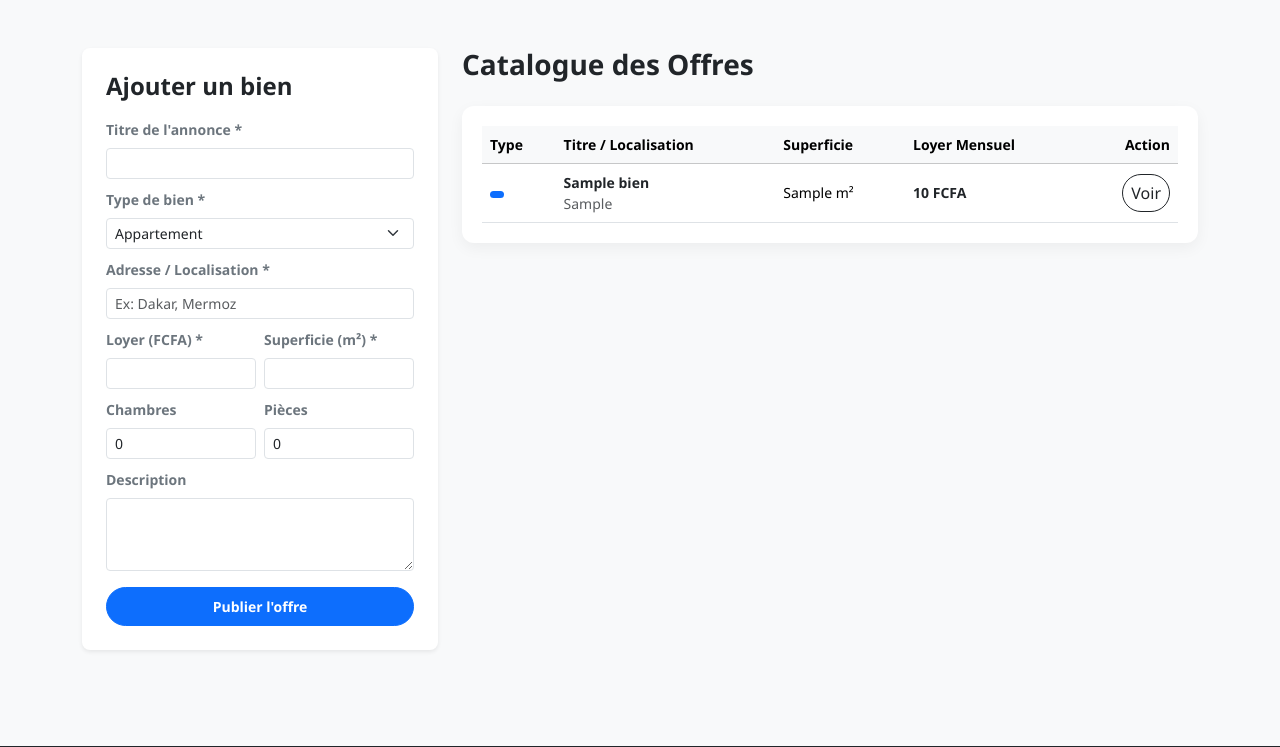
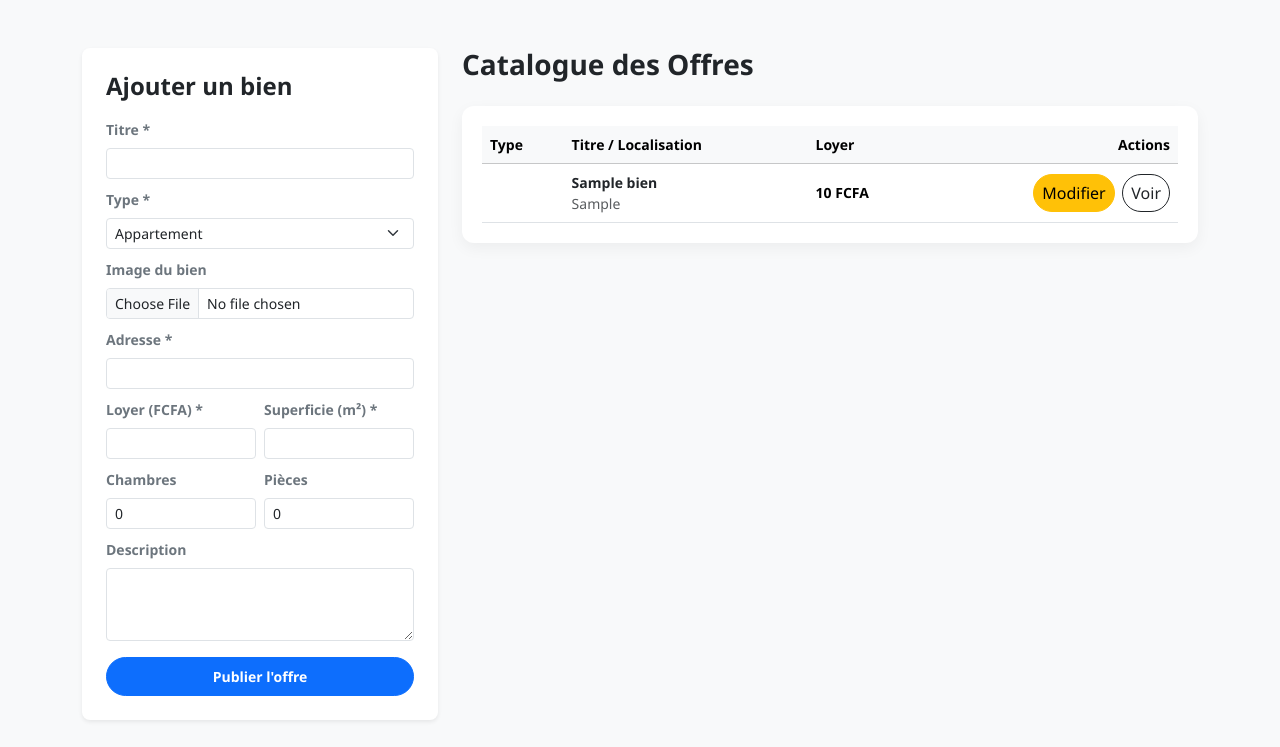
Before and after one commit to mbacke935/agence_immobiliere, a PHP site: page /commercial/gestion_biens.php in a window 1280 px wide. Shown: the part 56-803 px from the top of the page. Run offline with PHP 8.4, Linux system fonts and the light colour scheme; the visitor is signed in with stand-in values (Sample User, id 1); tables that the repository leaves empty or names only in its code hold one stand-in row (values such as "Sample post").

Commit message:
upload img

```diff
--- a/commercial/gestion_biens.php
+++ b/commercial/gestion_biens.php
@@ -3,7 +3,6 @@
 require_once '../config/db.php';
 include_once '../includes/header.php';
 
-// Sécurisation : uniquement pour les commerciaux connectés
 if (!isset($_SESSION['id_user']) || $_SESSION['role'] !== 'Commercial') {
     header('Location: ../auth/connexion.php');
     exit();
@@ -21,39 +20,44 @@ if ($_SERVER['REQUEST_METHOD'] === 'POST' && isset($_POST['ajouter_bien'])) {
     $superficie = (float)$_POST['superficie'];
     $nb_chambres = (int)$_POST['nb_chambres'];
     $nb_pieces = (int)$_POST['nb_pieces'];
-    $type = $_POST['type']; // 'Appartement' ou 'Villa'
+    $type = $_POST['type'];
 
-    if (empty($titre) || empty($adresse) || $prix_mensuel <= 0 || $superficie <= 0 || empty($type)) {
+    if (empty($titre) || empty($adresse) || $prix_mensuel <= 0 || $superficie <= 0) {
         $erreur = "Veuillez remplir correctement tous les champs obligatoires.";
     } else {
         try {
             $pdo->beginTransaction();
 
-            // Insertion du bien
             $sql = "INSERT INTO BIENS (titre, description, adresse, prix_mensuel, superficie, nb_chambres, nb_pieces, type)
                     VALUES (:titre, :description, :adresse, :prix_mensuel, :superficie, :nb_chambres, :nb_pieces, :type)";
             $stmt = $pdo->prepare($sql);
             $stmt->execute([
-                'titre' => $titre,
-                'description' => $description,
-                'adresse' => $adresse,
-                'prix_mensuel' => $prix_mensuel,
-                'superficie' => $superficie,
-                'nb_chambres' => $nb_chambres,
-                'nb_pieces' => $nb_pieces,
-                'type' => $type
+                'titre' => $titre, 'description' => $description, 'adresse' => $adresse,
+                'prix_mensuel' => $prix_mensuel, 'superficie' => $superficie,
+                'nb_chambres' => $nb_chambres, 'nb_pieces' => $nb_pieces, 'type' => $type
             ]);
 
             $id_bien = $pdo->lastInsertId();
+            $nom_image = ($type === 'Villa') ? 'villa_default.jpg' : 'appartement_default.jpg';
 
-            // Liaison d'une image par défaut pour la démonstration (évite la gestion complexe d'upload de fichiers)
-            $image_defaut = ($type === 'Villa') ? 'villa_default.jpg' : 'appartement_default.jpg';
+            // Gestion de l'upload d'image
+            if (isset($_FILES['image_bien']) && $_FILES['image_bien']['error'] === 0) {
+                $dossier_cible = "../uploads/";
+                if (!is_dir($dossier_cible)) {
+                    mkdir($dossier_cible, 0777, true);
+                }
+
+                $extension = strtolower(pathinfo($_FILES['image_bien']['name'], PATHINFO_EXTENSION));
+                $extensions_autorisees = ['jpg', 'jpeg', 'png', 'webp'];
+
+                if (in_array($extension, $extensions_autorisees)) {
+                    $nom_image = "bien_" . $id_bien . "_" . time() . "." . $extension;
+                    move_uploaded_file($_FILES['image_bien']['tmp_name'], $dossier_cible . $nom_image);
+                }
+            }
+
             $sqlImg = "INSERT INTO IMAGES (chemin_fichier, is_principal, id_bien) VALUES (:chemin, 1, :id_bien)";
-            $stmtImg = $pdo->prepare($sqlImg);
-            $stmtImg->execute([
-                'chemin' => $image_defaut,
-                'id_bien' => $id_bien
-            ]);
+            $pdo->prepare($sqlImg)->execute(['chemin' => $nom_image, 'id_bien' => $id_bien]);
 
             $pdo->commit();
             $succes = "Le bien immobilier a été ajouté avec succès !";
@@ -64,10 +68,8 @@ if ($_SERVER['REQUEST_METHOD'] === 'POST' && isset($_POST['ajouter_bien'])) {
     }
 }
 
-// --- 2. RÉCUPÉRATION DE TOUS LES BIENS ---
 try {
-    $stmt = $pdo->query("SELECT * FROM BIENS ORDER BY id_bien DESC");
-    $biens = $stmt->fetchAll();
+    $biens = $pdo->query("SELECT * FROM BIENS ORDER BY id_bien DESC")->fetchAll();
 } catch (PDOException $e) {
     die("Erreur de récupération des données : " . $e->getMessage());
 }
@@ -75,35 +77,34 @@ try {
 
 <main class="container my-5">
     <div class="row g-4">
-        <!-- Colonne Gauche : Formulaire d'Ajout -->
+        <!-- Formulaire d'Ajout -->
         <div class="col-lg-4">
             <div class="card p-4 border-0 shadow-sm bg-white rounded-3">
                 <h4 class="fw-bold text-dark mb-3">Ajouter un bien</h4>
 
-                <?php if (!empty($erreur)): ?>
-                    <div class="alert alert-danger small" role="alert"><?php echo htmlspecialchars($erreur); ?></div>
-                <?php endif; ?>
-                <?php if (!empty($succes)): ?>
-                    <div class="alert alert-success small" role="alert"><?php echo htmlspecialchars($succes); ?></div>
-                <?php endif; ?>
+                <?php if (!empty($erreur)) echo "<div class='alert alert-danger small'>$erreur</div>"; ?>
+                <?php if (!empty($succes)) echo "<div class='alert alert-success small'>$succes</div>"; ?>
 
-                <form method="POST" action="gestion_biens.php">
+                <form method="POST" action="gestion_biens.php" enctype="multipart/form-data">
                     <input type="hidden" name="ajouter_bien" value="1">
-
                     <div class="mb-2">
-                        <label class="form-label small fw-bold text-secondary">Titre de l'annonce *</label>
+                        <label class="form-label small fw-bold text-secondary">Titre *</label>
                         <input type="text" name="titre" class="form-control form-control-sm" required>
                     </div>
                     <div class="mb-2">
-                        <label class="form-label small fw-bold text-secondary">Type de bien *</label>
+                        <label class="form-label small fw-bold text-secondary">Type *</label>
                         <select name="type" class="form-select form-select-sm" required>
                             <option value="Appartement">Appartement</option>
                             <option value="Villa">Villa</option>
                         </select>
                     </div>
                     <div class="mb-2">
-                        <label class="form-label small fw-bold text-secondary">Adresse / Localisation *</label>
-                        <input type="text" name="adresse" class="form-control form-control-sm" required placeholder="Ex: Dakar, Mermoz">
+                        <label class="form-label small fw-bold text-secondary">Image du bien</label>
+                        <input type="file" name="image_bien" class="form-control form-control-sm" accept="image/*">
+                    </div>
+                    <div class="mb-2">
+                        <label class="form-label small fw-bold text-secondary">Adresse *</label>
+                        <input type="text" name="adresse" class="form-control form-control-sm" required>
                     </div>
                     <div class="row g-2 mb-2">
                         <div class="col-6">
@@ -134,7 +135,7 @@ try {
             </div>
         </div>
 
-        <!-- Colonne Droite : Liste des Biens Existants -->
+        <!-- Catalogue / Liste -->
         <div class="col-lg-8">
             <h3 class="fw-bold text-dark mb-4">Catalogue des Offres</h3>
             <div class="table-responsive-custom">
@@ -144,26 +145,21 @@ try {
                             <tr>
                                 <th>Type</th>
                                 <th>Titre / Localisation</th>
-                                <th>Superficie</th>
-                                <th>Loyer Mensuel</th>
-                                <th class="text-end">Action</th>
+                                <th>Loyer</th>
+                                <th class="text-end">Actions</th>
                             </tr>
                         </thead>
                         <tbody>
                             <?php foreach ($biens as $b): ?>
                                 <tr>
-                                    <td>
-                                        <span class="badge <?php echo $b['type'] === 'Villa' ? 'bg-success' : 'bg-primary'; ?>">
-                                            <?php echo htmlspecialchars($b['type']); ?>
-                                        </span>
-                                    </td>
+                                    <td><span class="badge <?php echo $b['type'] === 'Villa' ? 'bg-success' : 'bg-primary'; ?>"><?php echo $b['type']; ?></span></td>
                                     <td>
                                         <div class="fw-bold text-dark"><?php echo htmlspecialchars($b['titre']); ?></div>
                                         <span class="text-muted text-xs"><?php echo htmlspecialchars($b['adresse']); ?></span>
                                     </td>
-                                    <td><?php echo htmlspecialchars($b['superficie']); ?> m²</td>
-                                    <td class="fw-bold text-dark"><?php echo number_format($b['prix_mensuel'], 0, ',', ' '); ?> FCFA</td>
+                                    <td class="fw-bold"><?php echo number_format($b['prix_mensuel'], 0, ',', ' '); ?> FCFA</td>
                                     <td class="text-end">
+                                        <a href="modifier_bien.php?id=<?php echo $b['id_bien']; ?>" class="btn btn-xs btn-warning rounded-pill px-2 me-1">Modifier</a>
                                         <a href="../detail_bien.php?id=<?php echo $b['id_bien']; ?>" class="btn btn-xs btn-outline-dark rounded-pill px-2" target="_blank">Voir</a>
                                     </td>
                                 </tr>
@@ -171,7 +167,7 @@ try {
                         </tbody>
                     </table>
                 <?php else: ?>
-                    <p class="text-center text-muted my-4">Aucun bien enregistré pour le moment.</p>
+                    <p class="text-center text-muted my-4">Aucun bien enregistré.</p>
                 <?php endif; ?>
             </div>
         </div>
```
